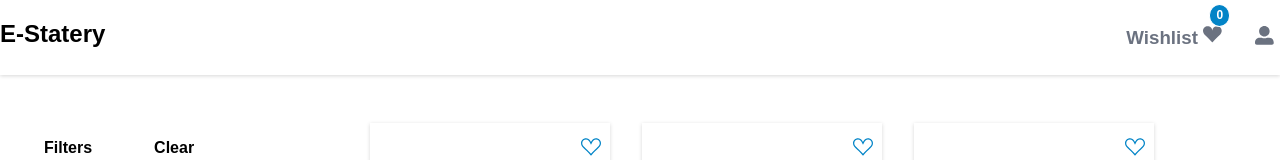
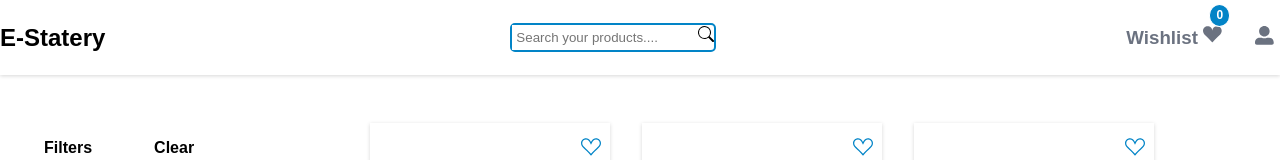
Before and after one commit to vaishnavipaliya11/real-estate-reunion, a React (Create React App) app: page / in a window 1280 px wide. Shown: the top 160 px of the page. Built offline with nearby package versions, Linux system fonts and the light colour scheme.

Commit message:
feat: categories and search filter

```diff
--- a/src/Components/SideBar.jsx
+++ b/src/Components/SideBar.jsx
@@ -26,16 +26,17 @@ const SideBar = ({ appliedFilters, setAppliedFilters }) => {
       <div class="side-bar-category">
         <p class="bar-heading">Locations</p>
         <div>
-          <input type="checkbox" name="religious" />
+          <input type="checkbox" name="Nagpur"
+          />
           Nagpur
         </div>
         <div>
-          <input type="checkbox" name="serve" />
+          <input type="checkbox" name="Mumbai" />
           Mumbai
         </div>
 
         <div>
-          <input type="checkbox" name="weaving" />
+          <input type="checkbox" name="Pune" />
           Pune
         </div>
       </div>
@@ -43,11 +44,15 @@ const SideBar = ({ appliedFilters, setAppliedFilters }) => {
       <div class="side-bar-category">
         <p class="bar-heading">Categories</p>
         <div>
-          <input type="checkbox" name="Flats" />
+          <input type="checkbox" name="Flats"
+          checked={appliedFilters.categories.includes("flats")}
+          onChange={() => setAppliedFilters({...appliedFilters, categories:"flats"})} />
           Flats
         </div>
         <div>
-          <input type="checkbox" name="Bunglow" />
+          <input type="checkbox" name="Bunglow"
+            checked={appliedFilters.categories.includes("bunglow")}
+          onChange={() => setAppliedFilters({...appliedFilters, categories:"bunglow"})}  />
           Bunglow
         </div>
 
@@ -55,12 +60,16 @@ const SideBar = ({ appliedFilters, setAppliedFilters }) => {
           <input
             type="checkbox"
             name="Yurt"
+            checked={appliedFilters.categories.includes("yurt")}
+            onChange={() => setAppliedFilters({...appliedFilters, categories:"yurt"})}
           />
           Yurt
         </div>
 
         <div>
-          <input type="checkbox" name="Bunglow" />
+          <input type="checkbox" name="Bunglow"
+            checked={appliedFilters.categories.includes("wooden")}
+          onChange={() => setAppliedFilters({...appliedFilters,categories:"wooden"})}  />
           Wooden
         </div>
       </div>
--- a/src/Components/Topnav.jsx
+++ b/src/Components/Topnav.jsx
@@ -1,15 +1,26 @@
 import { Link } from "react-router-dom";
 import "../styles.css";
-import { BsFillSuitHeartFill } from "react-icons/bs";
+import { BsFillSuitHeartFill, BsSearch } from "react-icons/bs";
 import { FaUserAlt } from "react-icons/fa";
 import { useWishlist } from "../context/WishlistContext";
-const Topnav = () => {
+const Topnav = ({ appliedFilters, setAppliedFilters }) => {
   const { wishlistState } = useWishlist();
   const { wishlist } = wishlistState;
   return (
     <div className="nav-container">
       <div>
         <h2>E-Statery</h2>
+      </div>
+
+      <div className="search-bar">
+        <input
+          type="search"
+          placeholder="Search your products...."
+          onChange={(e) =>
+            setAppliedFilters({ ...appliedFilters, search: e.target.value })
+          }
+        />
+        <BsSearch />
       </div>
 
       <div className="icon-container">
--- a/src/Pages/Home.js
+++ b/src/Pages/Home.js
@@ -9,15 +9,23 @@ const Home = () => {
   const [appliedFilters, setAppliedFilters] = useState({
     maxPrice: 20000,
     sortBy: "",
-    categories: [],rating:""
+    categories: [],
+    rating: "",
+    search: "",
   });
-  const finalProducts =filteredProducts(data,appliedFilters);
+  const finalProducts = filteredProducts(data, appliedFilters);
   return (
     <div className="parent-container">
-      <Topnav/>
+      <Topnav
+        appliedFilters={appliedFilters}
+        setAppliedFilters={setAppliedFilters}
+      />
       <div className="main-container">
         <div>
-          <SideBar appliedFilters={appliedFilters } setAppliedFilters= {setAppliedFilters}/>
+          <SideBar
+            appliedFilters={appliedFilters}
+            setAppliedFilters={setAppliedFilters}
+          />
         </div>
 
         <div className="cards-container">
--- a/src/db/data.js
+++ b/src/db/data.js
@@ -71,7 +71,7 @@ const data = [
     type: "wooden",
     room: "3BHK",
     rating: 5,
-    location:"Nanded, Maharashtra"
+    location:"Nanded,Maharashtra"
   },
   {
     id: uuid(),
--- a/src/styles.css
+++ b/src/styles.css
@@ -1,6 +1,6 @@
-:root{
-  --primary-color:#0284c7;
-  --gray-color:#6b7280;
+:root {
+  --primary-color: #0284c7;
+  --gray-color: #6b7280;
 }
 
 body {
@@ -27,8 +27,9 @@ body {
 .nav-container {
   display: flex;
   justify-content: space-between;
+  align-items: center;
   margin-bottom: 2rem;
-    box-shadow: rgb(0 0 0 / 16%) 0px 1px 4px
+  box-shadow: rgb(0 0 0 / 16%) 0px 1px 4px;
 }
 .wishlist-icon {
   font-size: 1.5rem;
@@ -50,14 +51,14 @@ body {
   color: white;
   background-color: var(--primary-color);
   border: 1px solid white;
-   position: relative;
+  position: relative;
   bottom: 1.5rem;
   right: 0.8rem;
   border-radius: 50%;
   margin: 0;
   border-color: white;
 }
-.icon-container  {
+.icon-container {
   text-decoration: none;
   display: flex;
   flex-direction: row;
@@ -74,3 +75,16 @@ body {
 ::-webkit-scrollbar-thumb:hover {
   background: black;
 }
+.search-bar input {
+  border: none;
+  padding: 0.3rem;
+}
+
+.search-bar input:focus {
+  border: none;
+  outline: none;
+}
+.search-bar {
+  border: 2px solid var(--primary-color);
+  border-radius: 5px;
+}
--- a/src/utils/filteredProducts.js
+++ b/src/utils/filteredProducts.js
@@ -27,9 +27,17 @@ const filteredProducts = (list, appliedFilters) => {
     return [...tempList].sort((a, b) => b.price - a.price);
   }
 
-  // if (appliedFilters.category.length > 0) {
-  //   tempData = tempData.filter(product => state.category.includes(product.category));
-  // }
+  if (appliedFilters.categories.length > 0) {
+    tempList = tempList.filter((product) =>
+      appliedFilters.categories.includes(product.type)
+    );
+  }
+
+  if (appliedFilters.search) {
+    return tempList.filter((item) =>
+      item.location.toLowerCase().includes(appliedFilters.search.toLowerCase())
+    );
+  }
 
   return tempList;
 };
```
